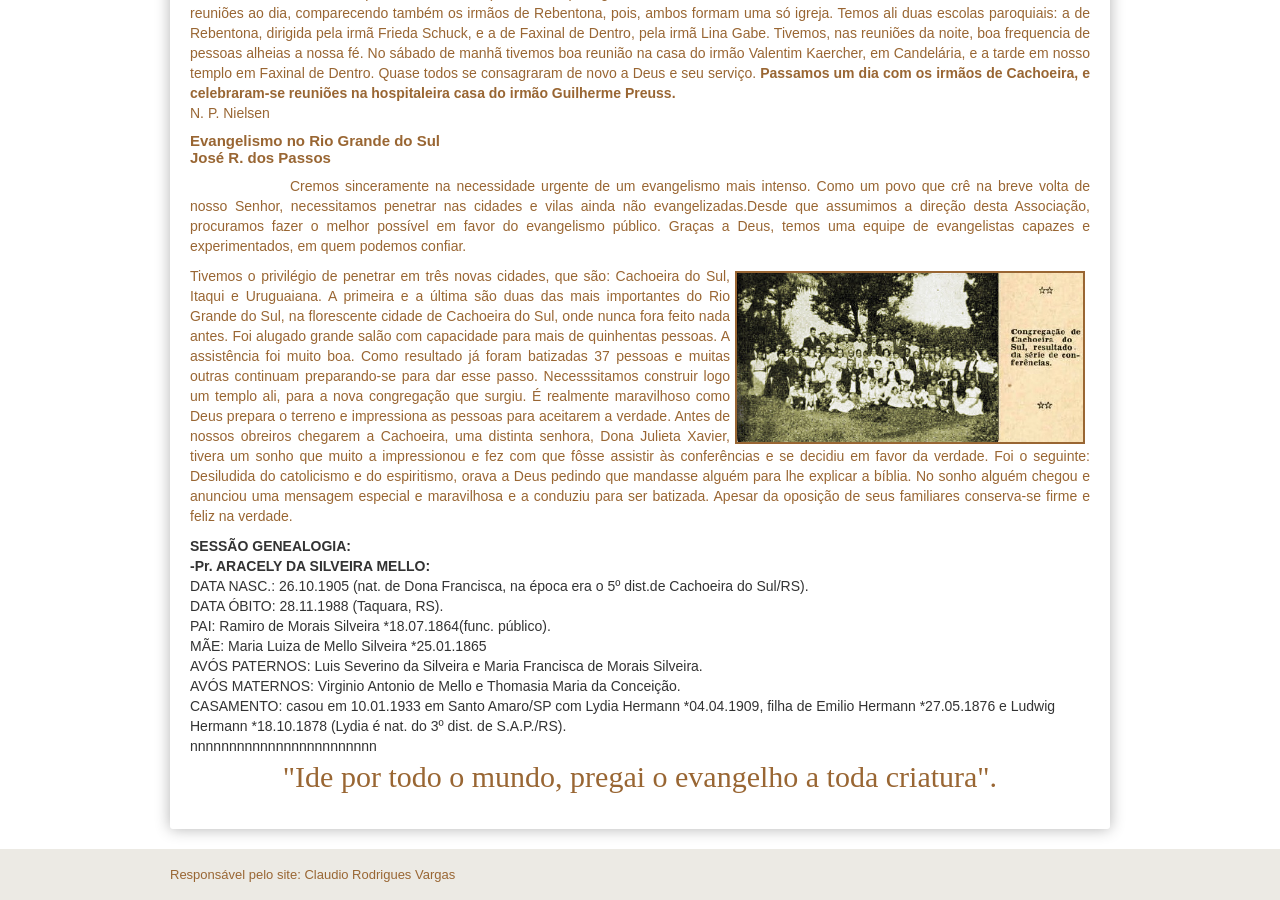
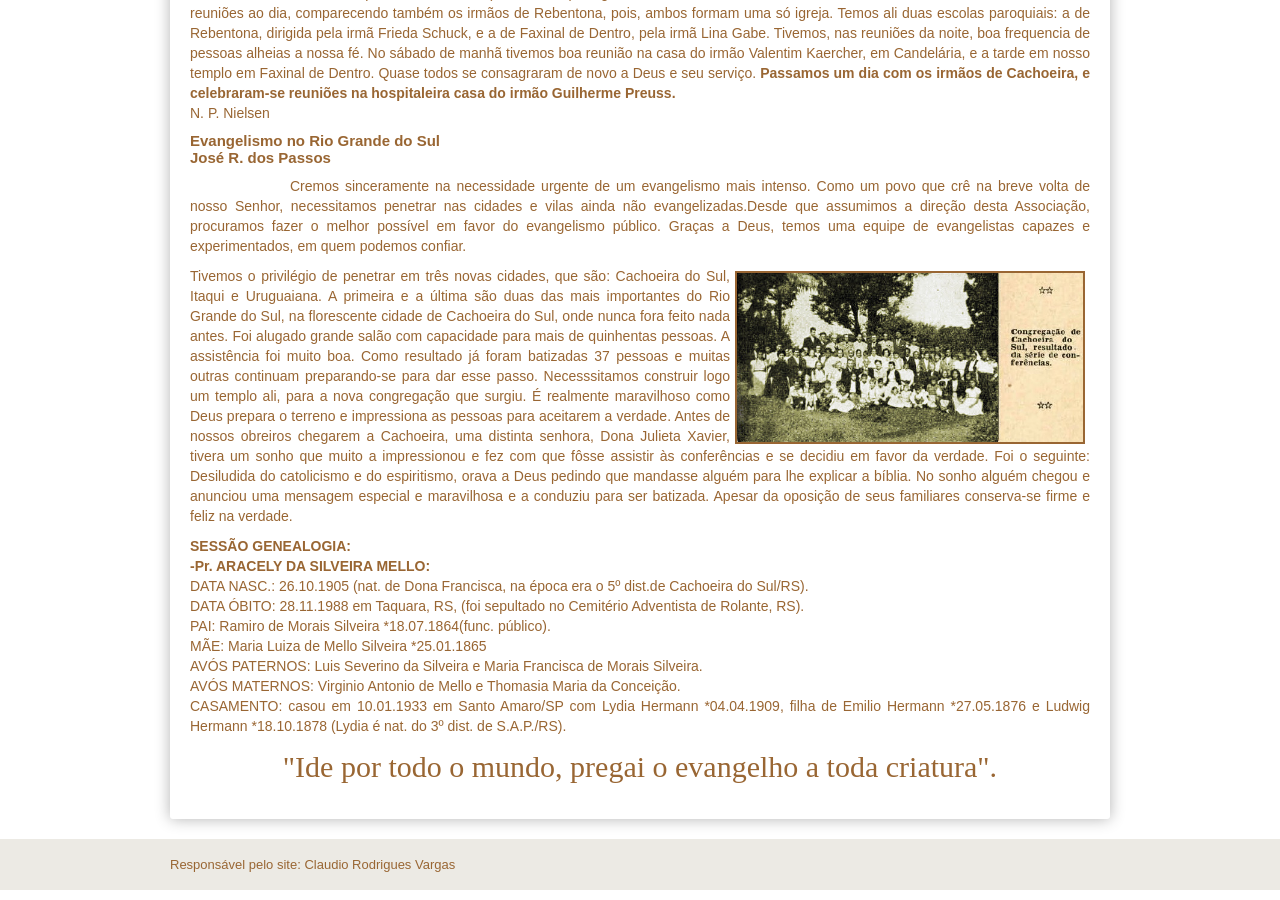
Before and after one commit to claudiovargas1955/claudiovargas1955.github.io, a Jekyll site: the page built from _pages/história-da-iasd-cachoeira.html, in a window 1280 px wide and 900 px high, scrolled down 1237 px. Built offline with Jekyll 4.4.1, drawn with Linux system fonts in a browser that asks for light colours; some web fonts are replaced.

Commit message:
Update história-da-iasd-cachoeira.html

```diff
--- a/_pages/história-da-iasd-cachoeira.html
+++ b/_pages/história-da-iasd-cachoeira.html
@@ -141,16 +141,16 @@ chegarem a Cachoeira, uma distinta senhora, Dona Julieta Xavier, tivera um sonho
 em favor da verdade. Foi o seguinte: Desiludida do catolicismo e do espiritismo, orava a Deus pedindo que mandasse alguém para lhe explicar a bíblia. No sonho alguém
 chegou e anunciou uma mensagem especial e maravilhosa e a conduziu para ser batizada. Apesar da oposição de seus familiares conserva-se firme e feliz na verdade.</p>
 
-<b>SESSÃO GENEALOGIA:</b><br>
+<p><b>SESSÃO GENEALOGIA:</b><br>
 <b>-Pr. ARACELY DA SILVEIRA MELLO: </b><br>
 DATA NASC.: 26.10.1905 (nat. de Dona Francisca, na época era o 5º dist.de Cachoeira do Sul/RS). <br>
-DATA ÓBITO: 28.11.1988 (Taquara, RS).<br>
+DATA ÓBITO: 28.11.1988 em Taquara, RS, (foi sepultado no Cemitério Adventista de Rolante, RS).<br>
 PAI: Ramiro de Morais Silveira *18.07.1864(func. público).<br>
 MÃE: Maria Luiza de Mello Silveira *25.01.1865<br>
 AVÓS PATERNOS: Luis Severino da Silveira e Maria Francisca de Morais Silveira.<br>
 AVÓS MATERNOS: Virginio Antonio de Mello e Thomasia Maria da Conceição.<br>
 CASAMENTO: casou em 10.01.1933 em Santo Amaro/SP com Lydia Hermann *04.04.1909, filha de Emilio Hermann *27.05.1876 e Ludwig Hermann *18.10.1878 (Lydia é nat. do
-3º dist. de S.A.P./RS). <br>nnnnnnnnnnnnnnnnnnnnnnnn
+3º dist. de S.A.P./RS). <br>
 
 
 
```
